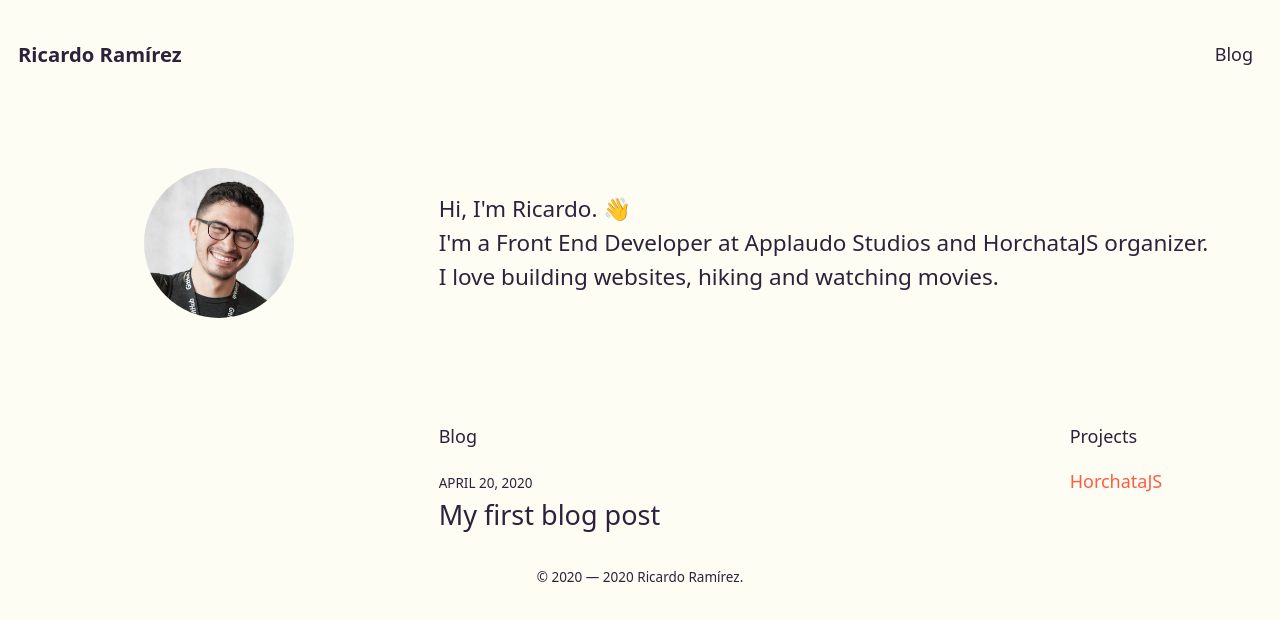
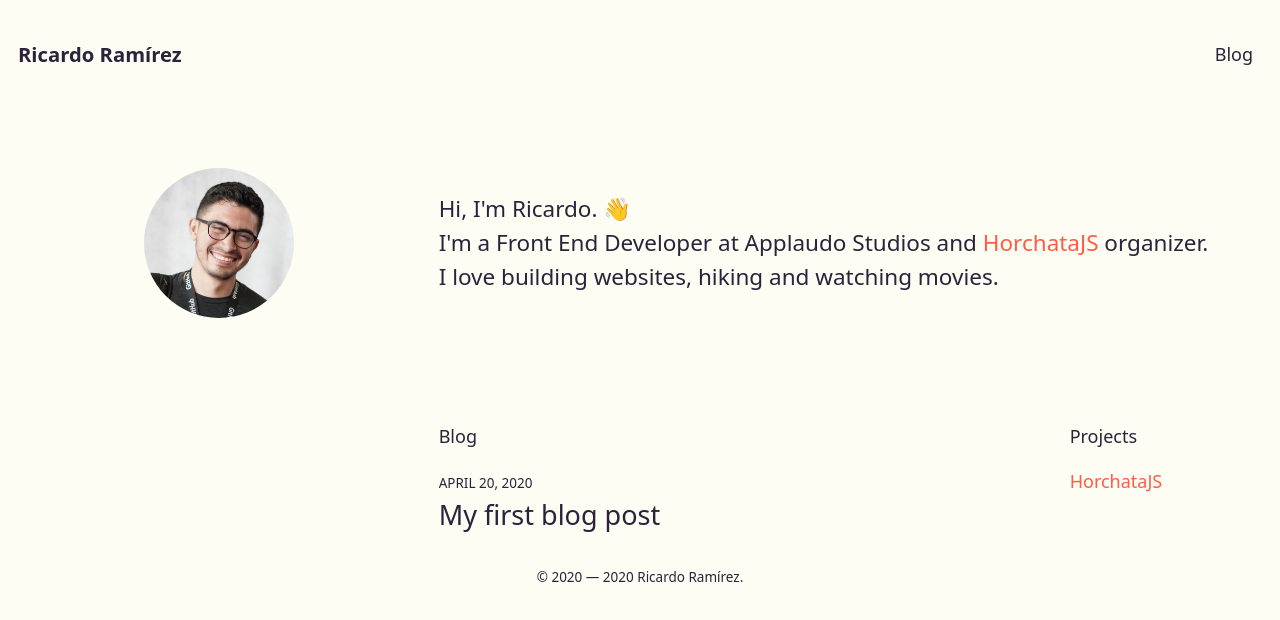
Before and after one commit to ricardoerl/ricardoerl.com, a Gatsby site: page / in a window 1280 px wide. Built offline with nearby package versions, Linux system fonts and the light colour scheme; Gatsby itself is replaced by a stand-in of ours.

Commit message:
Add new link in bio

```diff
--- a/src/pages/index.js
+++ b/src/pages/index.js
@@ -39,9 +39,18 @@ const IndexPage = ({
             <span role="img" aria-label="Wave">
               👋
             </span>
-            <br /> I'm a Front End Developer at Applaudo Studios and HorchataJS
-            organizer. <br /> I love building websites, hiking and watching
-            movies.
+            <br /> I'm a Front End Developer at Applaudo Studios and{' '}
+            <a
+              href="https://www.horchatajs.com/"
+              className="text-primary"
+              target="_blank"
+              rel="noopener noreferrer"
+            >
+              HorchataJS
+            </a>{' '}
+            organizer. <br /> I love building websites,{' '}
+            <a href="https://www.instagram.com/ricardoerl/">hiking</a> and{' '}
+            <a href="https://letterboxd.com/ricardoerl/">watching movies</a>.
           </p>
         </div>
       </section>
```
